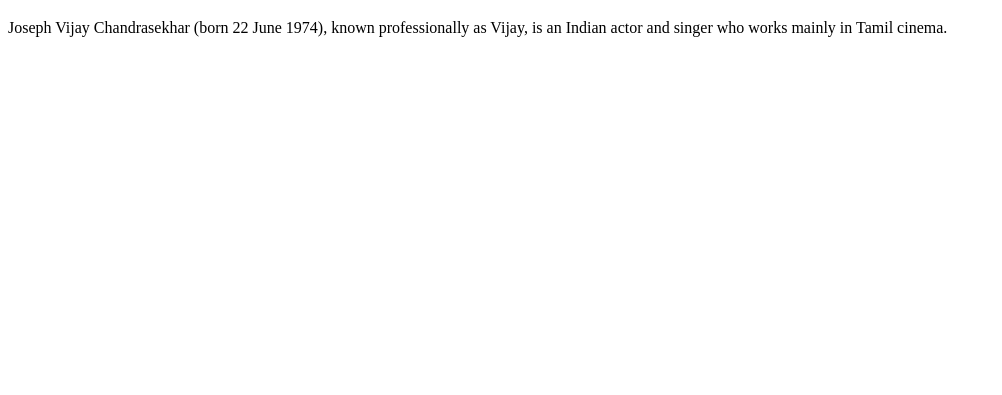
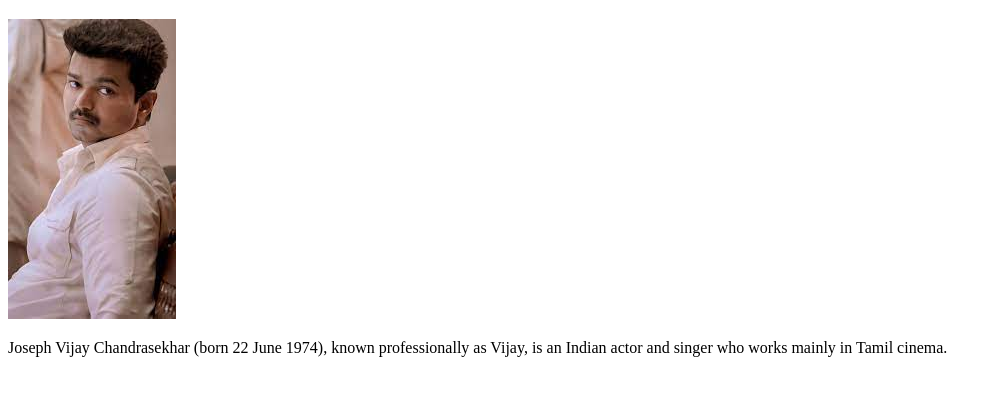
Before and after one commit to Ruba-0810/gitimmediate, a plain HTML site: page index.html in a window 1280 px wide. Shown: the part 61-456 px from the top of the page, without its empty margins (0-1002 px from the left). Drawn offline with Linux system fonts and the light colour scheme.

Commit message:
added image in file

```diff
--- a/index.html
+++ b/index.html
@@ -7,7 +7,7 @@
 </head>
 <body>
     <h1>Vijay</h1>
-
+    <img src="vijay.jpg">
     <p>Joseph Vijay Chandrasekhar (born 22 June 1974), known professionally as Vijay, is an Indian actor and singer who works mainly in Tamil cinema.</p>
 </body>
 </html>
```
